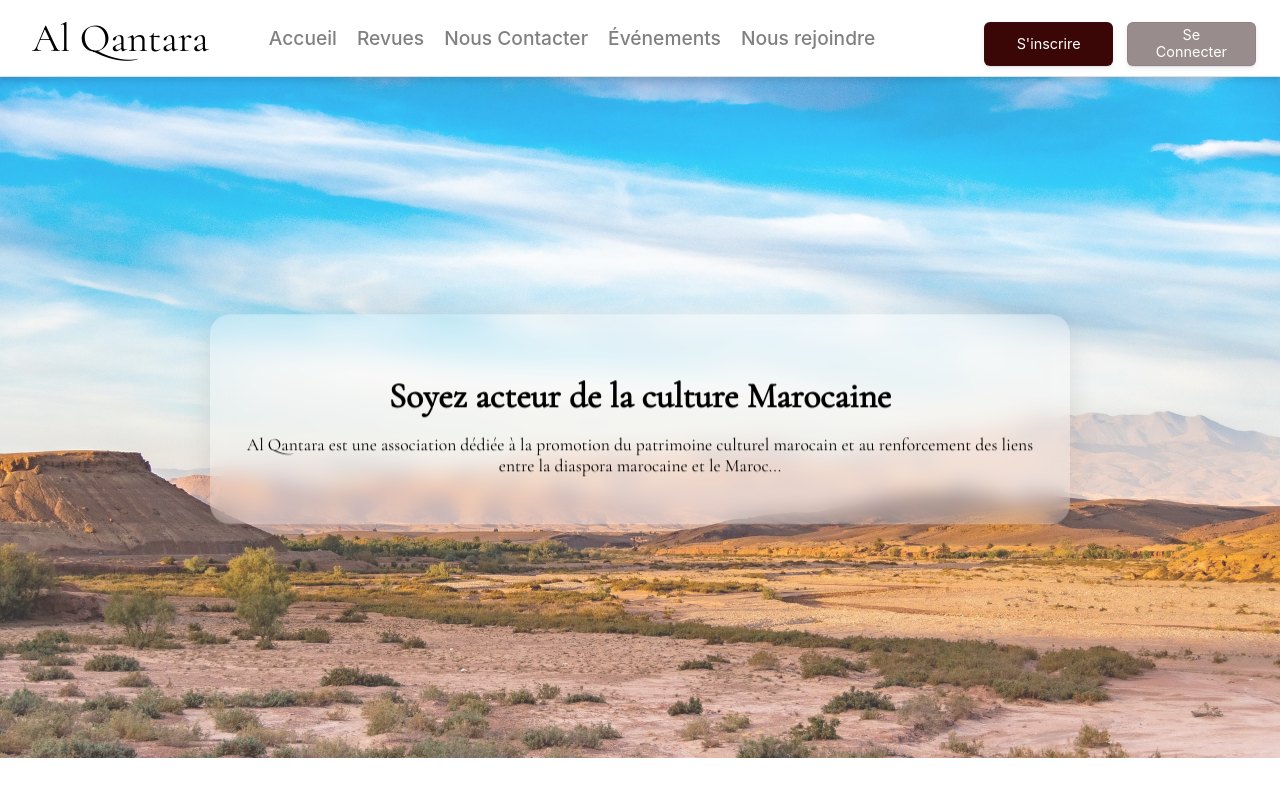
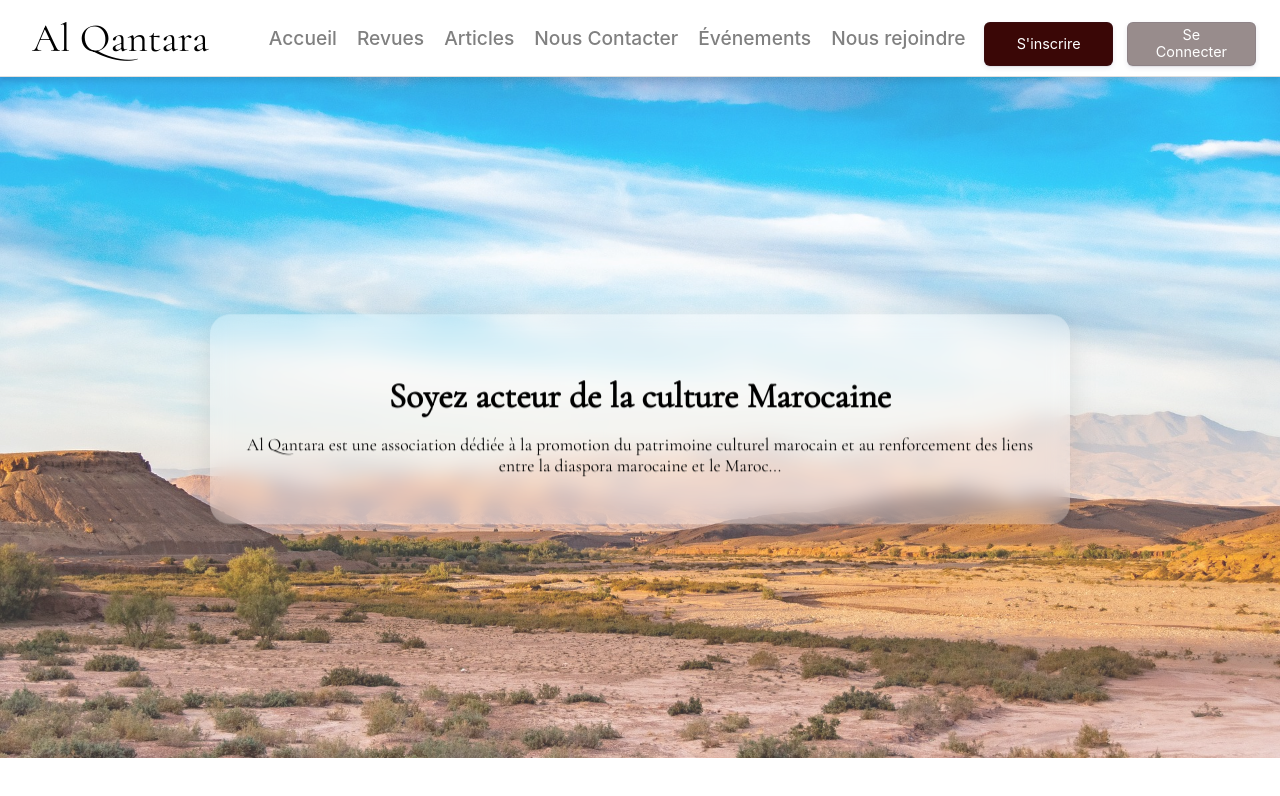
Before and after one commit to Medmat0/Al_Qantara_Webpp, an Angular app in the folder al-qantara-front-v1/: page / in a window 1280 px wide. Shown: the top 796 px of the page. Built offline with nearby package versions, Linux system fonts and the light colour scheme; no server answers.

Commit message:
add article in navbar

```diff
--- a/al-qantara-front-v1/src/app/member/components/nav-bar/nav-bar.component.html
+++ b/al-qantara-front-v1/src/app/member/components/nav-bar/nav-bar.component.html
@@ -11,6 +11,7 @@
     <ul>
       <li><a routerLink="/">Accueil</a></li>
       <li><a routerLink="/revues">Revues</a></li>
+      <li><a routerLink="/articles">Articles</a></li>
       <li><a routerLink="/contacts">Nous&nbsp;Contacter</a></li>
       <li><a routerLink="/events">Événements</a></li>
       <li><a routerLink="/recruitment">Nous rejoindre</a></li>
```
